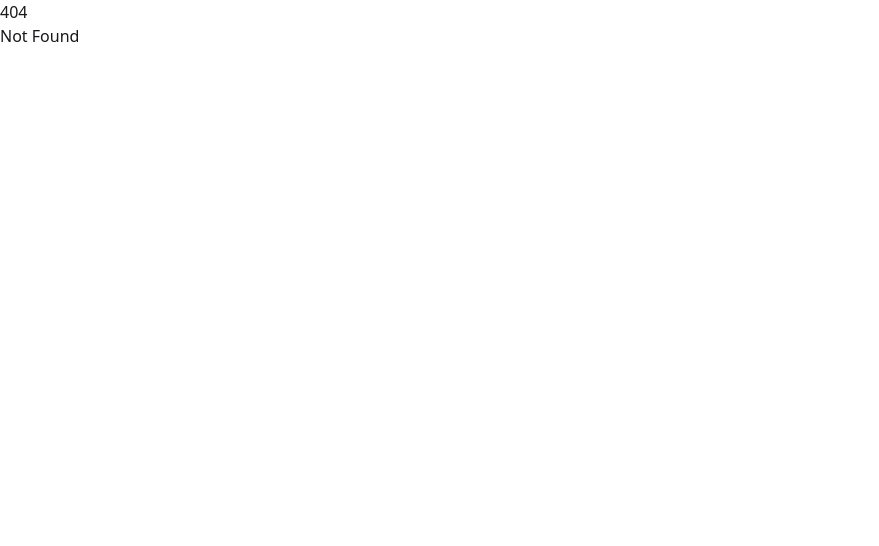
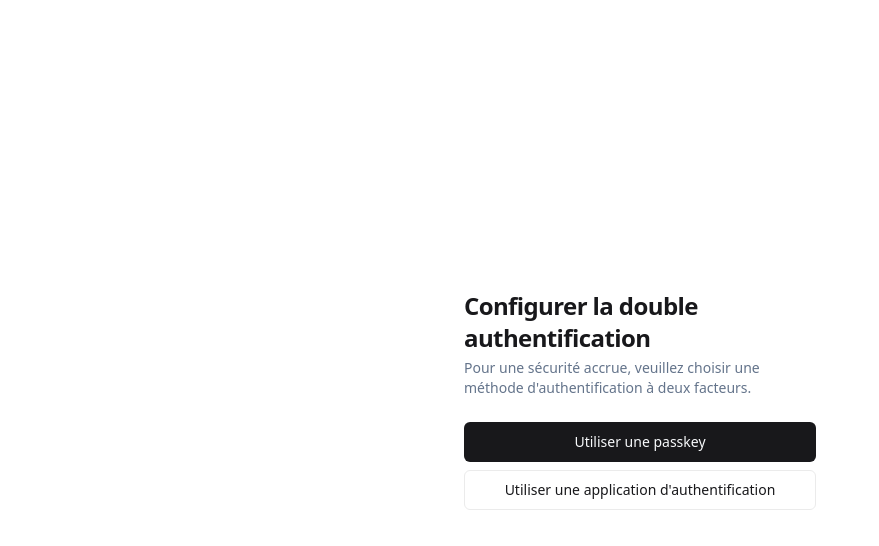
Before and after one commit to gerald-lbn/alexendria, a SvelteKit app: page /2fa/setup in a window 1280 px wide. Before the commit this address had no page. Shown: the top 546 px of the page, without its empty margins (0-879 px from the left). Built offline with nearby package versions, Linux system fonts and the light colour scheme.

Commit message:
feat: add 2fa options page

```diff
--- /dev/null
+++ b/src/routes/(auth)/2fa/setup/+page.svelte
@@ -0,0 +1,20 @@
+<script lang="ts">
+	import Heading from '$lib/components/auth/heading.svelte';
+	import Button from '$lib/components/ui/button/button.svelte';
+</script>
+
+<Heading
+	heading="Configurer la double authentification"
+	subheading="Pour une sécurité accrue, veuillez choisir une méthode d'authentification à deux facteurs."
+/>
+
+<ul class="space-y-2">
+	<li>
+		<Button href="/2fa/passkey/register" class="w-full">Utiliser une passkey</Button>
+	</li>
+	<li>
+		<Button href="/2fa/totp/setup" variant="outline" class="w-full">
+			Utiliser une application d'authentification
+		</Button>
+	</li>
+</ul>
```
